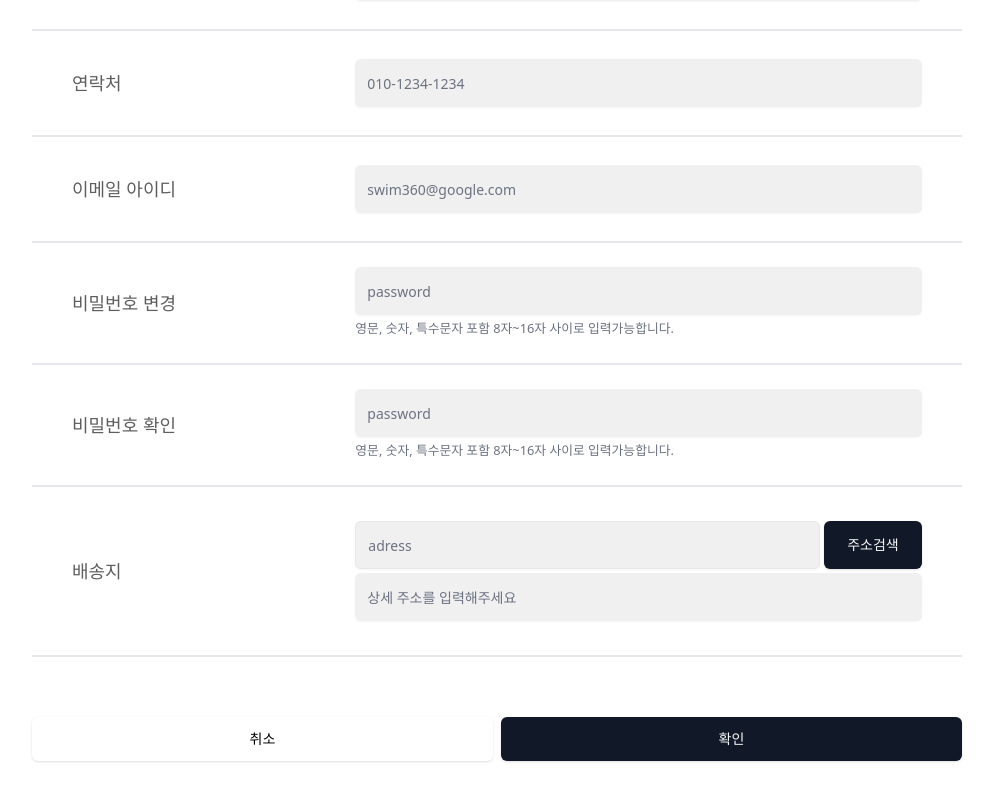
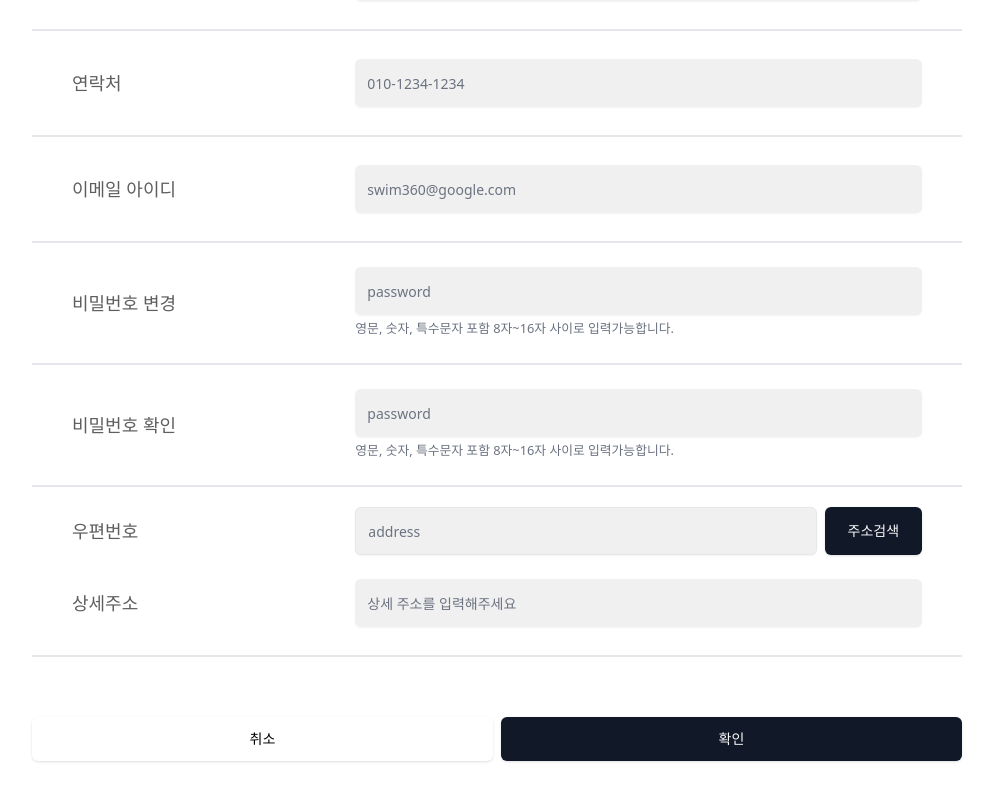
Before and after one commit to ormcamp-fe-3rd/swim360, a React (Vite) app in the folder frontend/: page /mypage/edit in a window 1280 px wide. Shown: the part 334-1134 px from the top of the page, without its empty margins (143-1136 px from the left). Built offline with nearby package versions, Linux system fonts and the light colour scheme; no server answers.

Commit message:
feat: zod 스키마 수정, 상세주소 폼 분리

```diff
--- a/frontend/src/components/mypage/UserInfoEditForm.tsx
+++ b/frontend/src/components/mypage/UserInfoEditForm.tsx
@@ -22,11 +22,13 @@ import { User } from "@/types/users";
 import PrimaryButton from "../common/PrimaryButton";
 
 const formSchema = z.object({
-  username: z.string().min(2).max(50),
-  phoneNumber: z.string().optional(),
-  emailId: z.string().email().optional(),
-  password: z.string().min(8).max(16).optional(),
+  username: z.string().min(2).max(10),
+  phoneNumber: z.string().min(10, {message: "10자 이상이어야 합니다."}).max(12),
+  emailId: z.string().email(),
+  password: z.string().min(8, {message: "8자 이상이어야 합니다."}).max(16, {message: "16자 이하여야 합니다."}),
   address: z.string().optional(),
+  detailAddress: z.string().optional(),
+  passwordCheck: z.string().min(8).max(16),
 });
 
 export default function UserInfoEditForm() {
@@ -42,6 +44,8 @@ export default function UserInfoEditForm() {
       emailId: "",
       password: "",
       address:"",
+      detailAddress: "",
+      passwordCheck: ""
     },
   });
 
@@ -91,7 +95,7 @@ export default function UserInfoEditForm() {
                     이름
                   </FormLabel>
                   <FormControl className="h-12 w-2/3 border-none bg-[#F0F0F0]">
-                    <Input placeholder="name" {...field} />
+                    <Input placeholder="name" {...field} readOnly/>
                   </FormControl>
                   <FormMessage />
                 </div>
@@ -127,7 +131,7 @@ export default function UserInfoEditForm() {
                     이메일 아이디
                   </FormLabel>
                   <FormControl className="h-12 w-2/3 border-none bg-[#F0F0F0]">
-                    <Input placeholder="swim360@google.com" {...field} />
+                    <Input placeholder="swim360@google.com" {...field} readOnly/>
                   </FormControl>
                   <FormMessage />
                 </div>
@@ -160,7 +164,7 @@ export default function UserInfoEditForm() {
           <div className="border-b-2"></div>
           <FormField
             control={form.control}
-            name="password"
+            name="passwordCheck"
             render={({ field }) => (
               <FormItem className="h-20 w-full flex">
                 <div className="flex w-full items-center justify-between px-10">
@@ -182,40 +186,54 @@ export default function UserInfoEditForm() {
             )}
           />
           <div className="border-b-2"></div>
+          <div className="h-32 w-full flex flex-col">
+
           <FormField
             control={form.control}
             name="address"
             render={({ field }) => (
-              <FormItem className="h-32 w-full flex">
+              <FormItem className="h-20">
                 <div className="flex w-full items-center justify-between px-10">
                   <FormLabel className="flex w-1/3 items-center justify-start text-lg font-normal text-[#5E5E5E]">
-                    배송지
+                    우편번호
                   </FormLabel>
                   <div className="flex w-2/3 flex-col gap-1">
                     <FormControl className="h-12 border-none">
-                      <div className="flex gap-1">
+                      <div className="flex gap-2">
                         <Input
-                          placeholder="adress"
+                          placeholder="address"
                           {...field}
                           className="h-full bg-[#F0F0F0]"
-                        />
+                          />
                         <PrimaryButton className="h-full w-1/5">
                           주소검색
                         </PrimaryButton>
                       </div>
-                    </FormControl>
-                    <FormControl className="h-12 border-none bg-[#F0F0F0]">
-                      <Input
-                        placeholder="상세 주소를 입력해주세요"
-                        {...field}
-                      />
                     </FormControl>
                   </div>
                   <FormMessage />
                 </div>
               </FormItem>
             )}
+            />
+          <FormField control={form.control} name="detailAddress" render={({field}) => (
+            <FormItem className="h-20 w-full flex">
+                <div className="flex w-full items-center justify-between px-10">
+                  <FormLabel className="flex w-1/3 items-center justify-start text-lg font-normal text-[#5E5E5E]">
+                    상세주소
+                  </FormLabel>
+                  <FormControl className="h-12 w-2/3 border-none bg-[#F0F0F0]">
+                      <Input
+                        placeholder="상세 주소를 입력해주세요"
+                        {...field}
+                        />
+                    </FormControl>
+                    <FormMessage/>
+                </div>
+            </FormItem>
+          )}
           />
+          </div>
           <div className="border-b-2"></div>
           <div className="mt-10 flex w-full gap-2">
             <Link to="/mypage" className="w-full">
```
